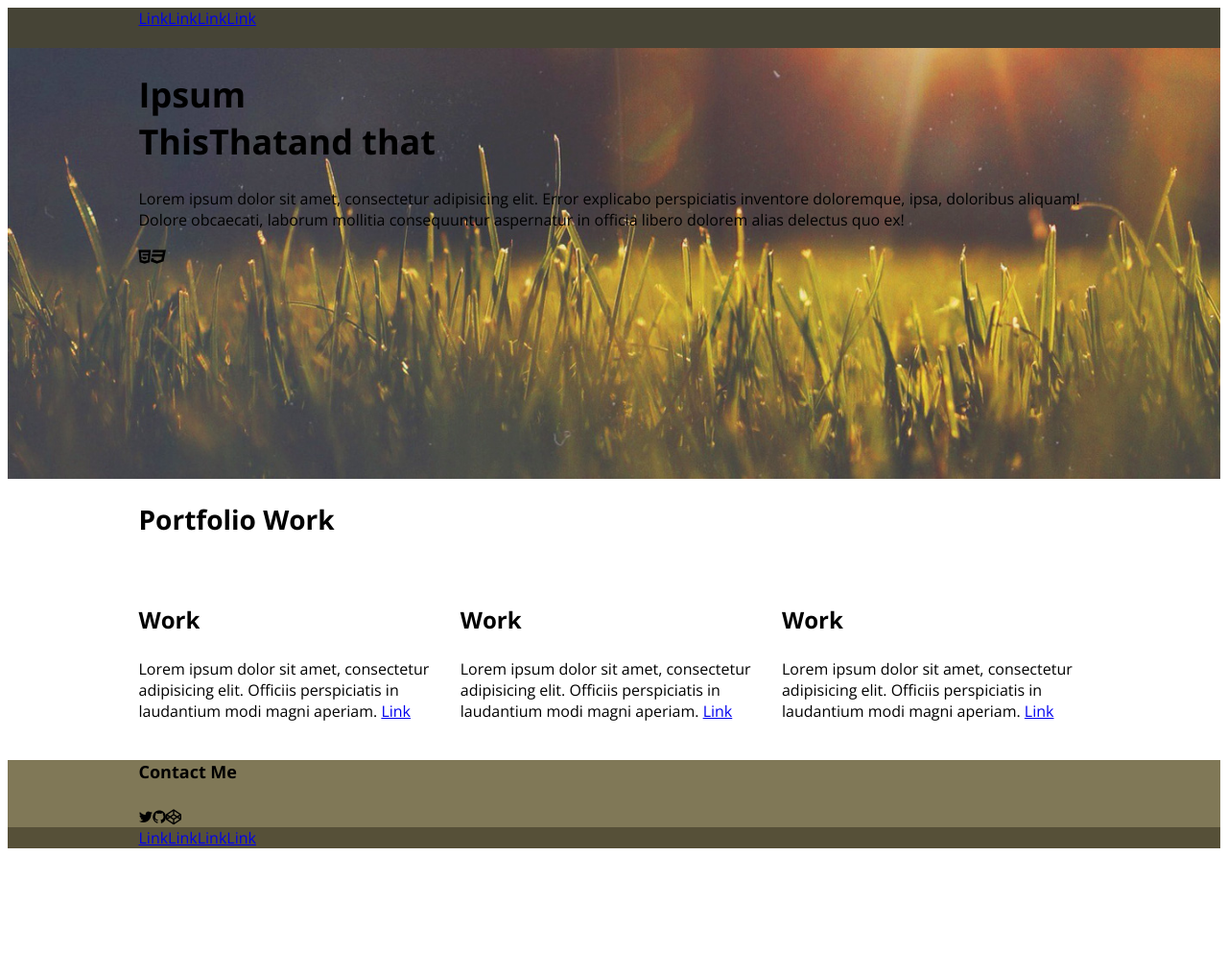
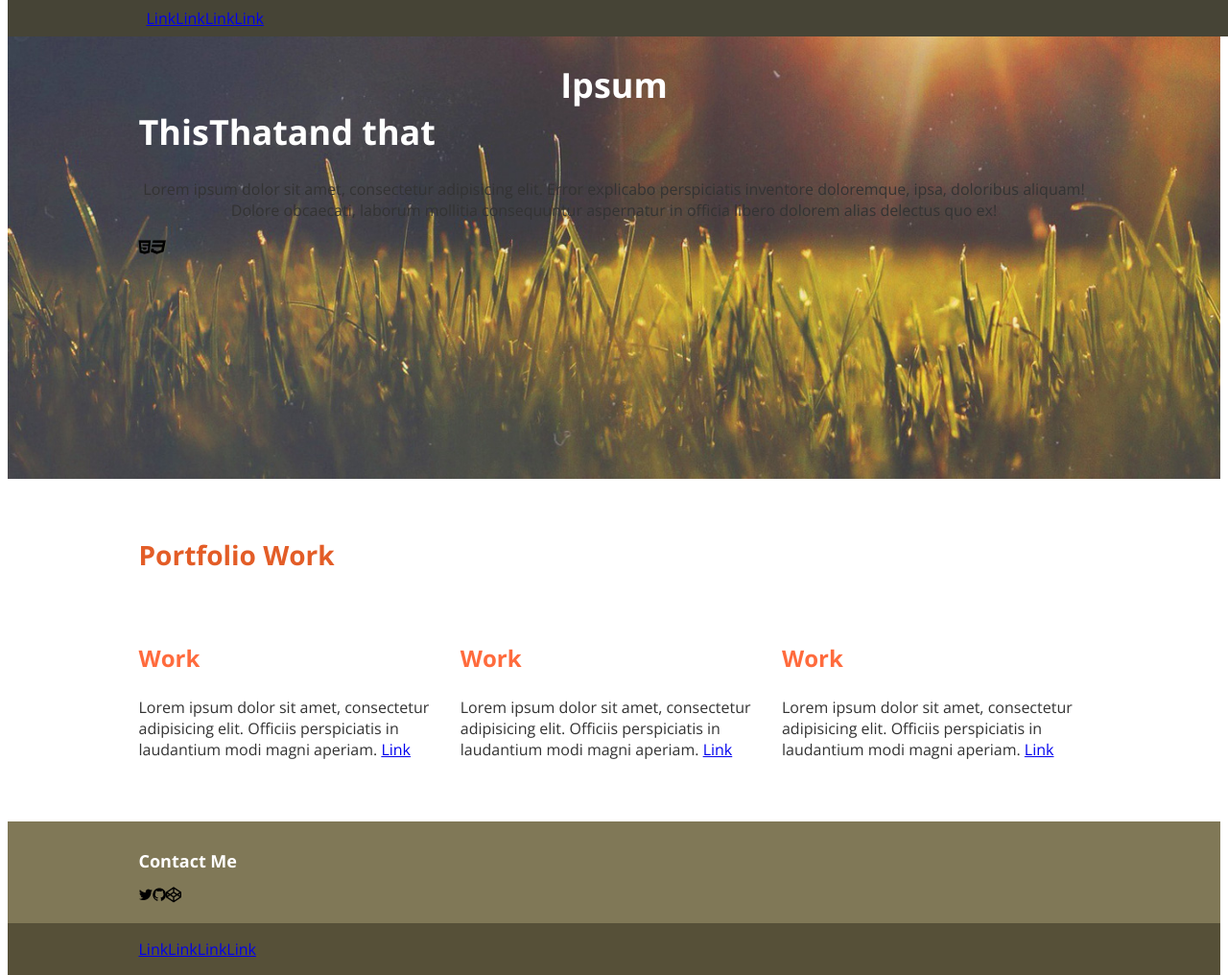
Before and after one commit to myackley/portfolio, a plain HTML site: page index.html in a window 1280 px wide. Shown: the whole page at 96% size. Before the commit the page ends 884 px from the top, so only its background shows below. Drawn offline with nearby package versions, Linux system fonts and the light colour scheme; files whose address does not match are found by name.

Commit message:
Added base padding for page sections and headings, fixed issue with android and opera for Google Font link

```diff
--- a/css/style.css
+++ b/css/style.css
@@ -23,7 +23,7 @@ box-sizing helper
 */
 
 div, :before, :after, h1, h2, h3, h4, p {
-  box-sizing: border-box;
+	box-sizing: border-box;
 }
 
 img {
@@ -54,18 +54,30 @@ h1, h2, h3, h4 {
 }
 h1 {
 	font-size: 2.25em; /* 36/16 */
+	color: #fff;
+
 }
 h2 {
 	font-size: 1.75em; /* 28/16 */
+	color: #E35D27;
+	margin: 1em 0 1.2em 0;
+	padding: 0;
 }
 h3 {
 	font-size: 1.5em; /* 24/16 */
+	color: #FF6B3D;
+	margin: .7em 0 1em 0;
+	padding: 0;
 }
 h4 {
 	font-size: 1.125em; /* 18/16 */
+	color: #fff;
+	margin: .5em 0 .7em 0;
+	padding: 0;
 }
 p {
 	font-size: 1em;
+	color: #333;
 }
 
 /*
@@ -92,14 +104,15 @@ inline ul helper
 container
 */
 .container {
-
 }
 
 /* nav */
 .nav {
 	width: 100%;
-	height: 42px;
 	background: #464436;
+	position: fixed;
+	top: 0;
+	padding: .5em 0;
 }
 
 /* port head */
@@ -107,20 +120,26 @@ container
 	width: 100%;
 	height: 491px;
 }
+.port_head-contentarea {
+	padding: 2em 0 1.5em;
+	text-align: center;
+}
 
 /* port work */
 .port_work {
-
+	padding: 2em 0 3em;
 }
 
 /* port foot contact */
 .port_foot-contact {
 	background: #807857;
+	padding: 1.2em 0;
 }
 
 /* port foot links */
 .port_foot-links {
 	background: #565038;
+	padding: 1em 0;
 }
 
 /* media queries */
--- a/index.html
+++ b/index.html
@@ -4,12 +4,14 @@
 	<meta charset="UTF-8">
 	<title>Portfolio</title>
 
+	<link href='http://fonts.googleapis.com/css?family=Open+Sans:400italic' rel='stylesheet' type='text/css'>
+	<link href='http://fonts.googleapis.com/css?family=Open+Sans:700' rel='stylesheet' type='text/css'>
+	<link href='http://fonts.googleapis.com/css?family=Open+Sans:600' rel='stylesheet' type='text/css'>
+	<link href='http://fonts.googleapis.com/css?family=Open+Sans:400' rel='stylesheet' type='text/css'>
+
 	<link rel="stylesheet" href="css/grid.css">
-	<!-- google fonts -->
-
 	<link rel="stylesheet" href="css/style.css">
 
-	<link href='http://fonts.googleapis.com/css?family=Open+Sans:400italic,700,600,400' rel='stylesheet' type='text/css'>
 	<link href="https://maxcdn.bootstrapcdn.com/font-awesome/4.2.0/css/font-awesome.min.css" rel="stylesheet">
 
 </head>
```
